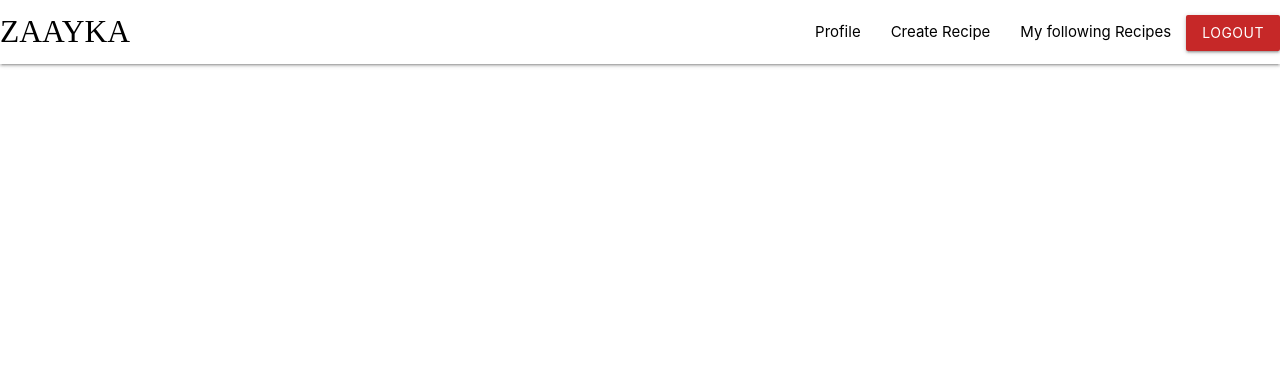
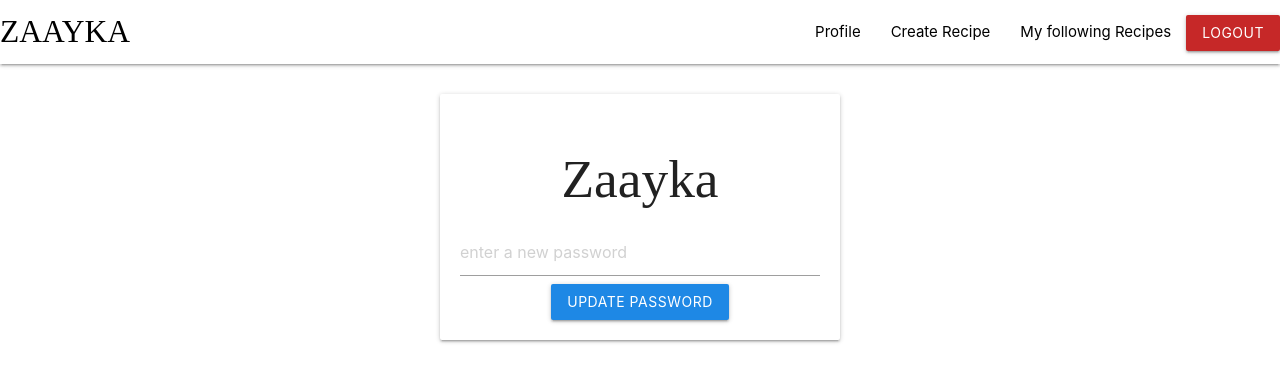
Before and after one commit to nupur102002/Zaayka, a React (Create React App) app in the folder client/: page /reset/1 in a window 1280 px wide. Shown: the top 382 px of the page. Built offline with nearby package versions, Linux system fonts and the light colour scheme; sample sign-in values are in the browser's storage; a web font is replaced by a local one.

Commit message:
new password uploaded on client side

```diff
--- a/client/src/components/screens/NewPassword.js
+++ b/client/src/components/screens/NewPassword.js
@@ -1,11 +1,58 @@
-import React from 'react'
+import React,{useState} from 'react'
+import {useNavigate,useParams} from 'react-router-dom'
+import M from 'materialize-css'
 
-const NewPassword = () => {
-  return (
-    <div>
+const SignIn  = ()=>{
+    const navigate = useNavigate()
+    const [password,setPasword] = useState("")
+    const {token} = useParams()
 
-    </div>
-  )
+    const PostData = ()=>{
+        fetch("/new-password",{
+            method:"post",
+            headers:{
+                "Content-Type":"application/json"
+            },
+            body:JSON.stringify({
+                password,
+                token
+            })
+        }).then(res=>res.json())
+        .then(data=>{
+            console.log(data)
+           if(data.error){
+              M.toast({html: data.error,classes:"#c62828 red darken-3"})
+           }
+           else{
+
+               M.toast({html:data.message,classes:"#43a047 green darken-1"})
+               navigate('/login')
+           }
+        }).catch(err=>{
+            console.log(err)
+        })
+    }
+   return (
+      <div className="mycard">
+          <div className="card auth-card input-field">
+            <h2>Zaayka</h2>
+
+            <input
+            type="password"
+            placeholder="enter a new password"
+            value={password}
+            onChange={(e)=>setPasword(e.target.value)}
+            />
+            <button className="btn waves-effect waves-light #64b5f6 blue darken-1"
+            onClick={()=>PostData()}
+            >
+               Update password
+            </button>
+
+        </div>
+      </div>
+   )
 }
 
-export default NewPassword
+
+export default SignIn
--- a/client/src/components/screens/Reset.js
+++ b/client/src/components/screens/Reset.js
@@ -24,7 +24,7 @@ const Reset  = ()=>{
            }
            else{
                M.toast({html:data.message,classes:"#43a047 green darken-1"})
-               navigate('/signin')
+               navigate('/login')
            }
         }).catch(err=>{
             console.log(err)
```
